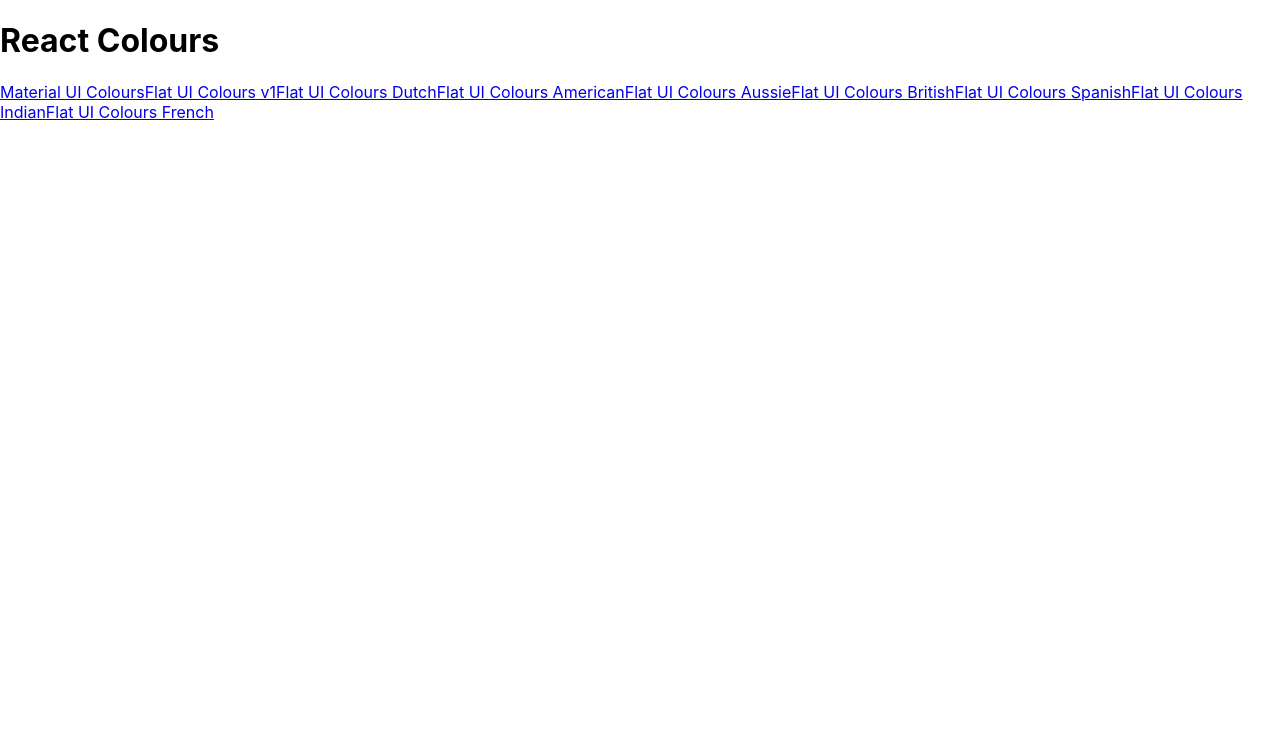
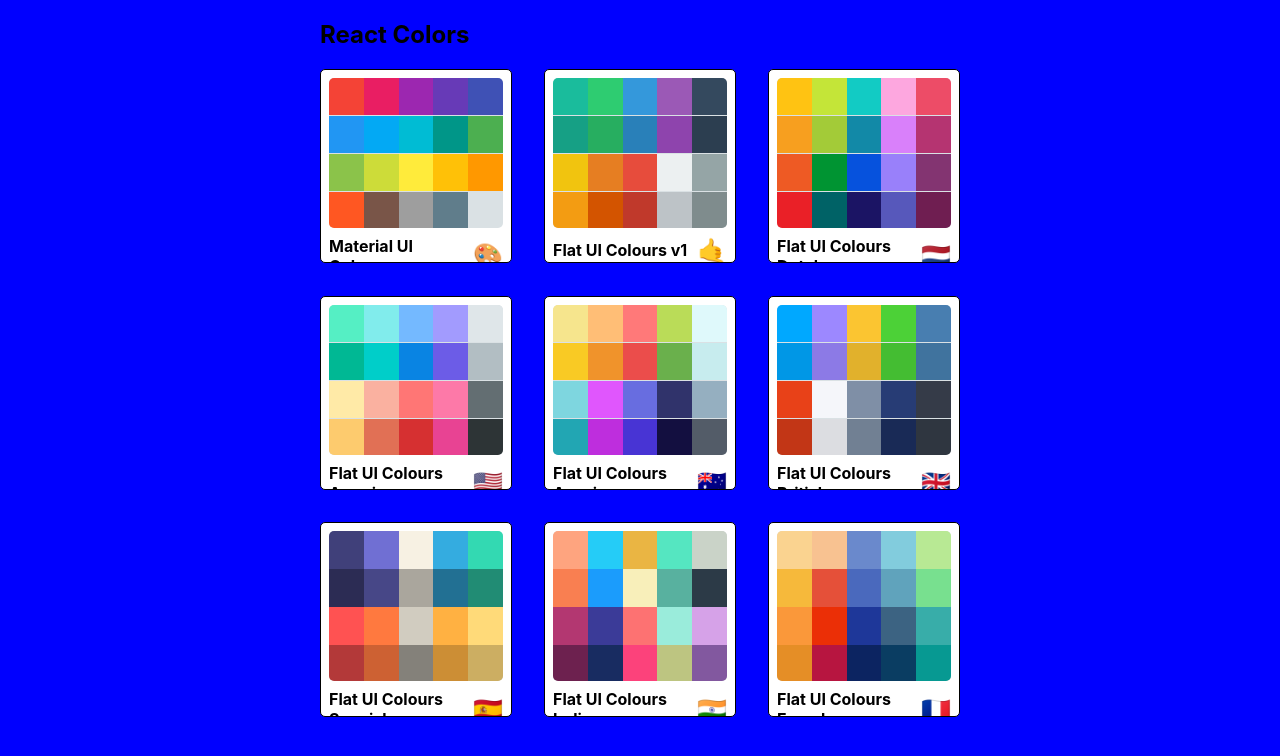
Before and after one commit to 1nandagopal/colours, a React (Create React App) app: page / in a window 1280 px wide. Shown: the top 756 px of the page. Built offline with nearby package versions, Linux system fonts and the light colour scheme.

Commit message:
Styled PaletteList. Created a styled MiniPalette.js

```diff
--- a/package.json
+++ b/package.json
@@ -7,6 +7,7 @@
     "@emotion/styled": "^11.11.5",
     "@mui/icons-material": "^5.15.16",
     "@mui/material": "^5.15.16",
+    "@mui/styles": "^5.15.16",
     "@testing-library/jest-dom": "^5.17.0",
     "@testing-library/react": "^13.4.0",
     "@testing-library/user-event": "^13.5.0",
--- /dev/null
+++ b/src/MiniPalette.js
@@ -0,0 +1,69 @@
+import { Component } from "react";
+import { withStyles } from "@mui/styles";
+
+const style = {
+  root: {
+    backgroundColor: "white",
+    border: "1px solid black",
+    borderRadius: "5px",
+    padding: "0.5rem",
+    position: "relative",
+    overflow: "hidden",
+    "&:hover": {
+      cursor: "pointer",
+    },
+  },
+  colours: {
+    backgroundColor: "#dae1e4",
+    height: "150px",
+    width: "100%",
+    borderRadius: "5px",
+    overflow: "hidden",
+  },
+  title: {
+    display: "flex",
+    justifyContent: "space-between",
+    alignItems: "center",
+    margin: "0",
+    color: "black",
+    paddingTop: "0.5rem",
+    fontSize: "1rem",
+    position: "relative",
+  },
+  emoji: {
+    marginLeft: "0.5rem",
+    fontSize: "1.5rem",
+  },
+  miniColour: {
+    height: "25%",
+    width: "20%",
+    display: "inline-block",
+    margin: "0 auto",
+    position: "relative",
+    marginBottom: "-3.5px",
+  },
+};
+
+class MiniPalette extends Component {
+  render() {
+    const { classes, paletteName, emoji, colours } = this.props;
+    const miniColorBoxes = colours.map((colour) => (
+      <div
+        className={classes.miniColour}
+        style={{ backgroundColor: colour.colour }}
+        key={colour.name}
+      />
+    ));
+
+    return (
+      <div className={classes.root}>
+        <div className={classes.colours}>{miniColorBoxes}</div>
+        <h5 className={classes.title}>
+          {paletteName} <span className={classes.emoji}>{emoji}</span>
+        </h5>
+      </div>
+    );
+  }
+}
+
+export default withStyles(style)(MiniPalette);
--- a/src/PaletteList.js
+++ b/src/PaletteList.js
@@ -1,19 +1,55 @@
 import { Component } from "react";
-import { Link } from "react-router-dom";
+import MiniPalette from "./MiniPalette";
+import { withStyles } from "@mui/styles";
 
-export default class PaletteList extends Component {
+const styles = {
+  root: {
+    backgroundColor: "blue",
+    height: "100vh",
+    display: "flex",
+    alignItems: "flex-start",
+    justifyContent: "center",
+  },
+  container: {
+    width: "50%",
+    display: "flex",
+    alignItems: "flex-start",
+    flexDirection: "column",
+    flexWrap: "wrap",
+  },
+  nav: {
+    display: "flex",
+    width: "100%",
+    justifyContent: "space-between",
+  },
+  palettes: {
+    boxSizing: "border-box",
+    width: "100%",
+    display: "grid",
+    gridTemplateColumns: "repeat(3, 30%)",
+    gridGap: "5%",
+  },
+};
+
+class PaletteList extends Component {
   render() {
-    const { palettes } = this.props;
+    const { classes, palettes } = this.props;
     console.log(palettes);
     return (
-      <div>
-        <h1>React Colours</h1>
-        {palettes.map((palette) => (
-          <Link to={`/palette/${palette.id}`} key={palette.id}>
-            {palette.paletteName}
-          </Link>
-        ))}
+      <div className={classes.root}>
+        <div className={classes.container}>
+          <nav className={classes.nav}>
+            <h1>React Colors</h1>
+          </nav>
+          <div className={classes.palettes}>
+            {palettes.map((palette) => (
+              <MiniPalette {...palette} />
+            ))}
+          </div>
+        </div>
       </div>
     );
   }
 }
+
+export default withStyles(styles)(PaletteList);
```
Also changed, not shown: 1 other file (tests, documents, lock files or other folders).
